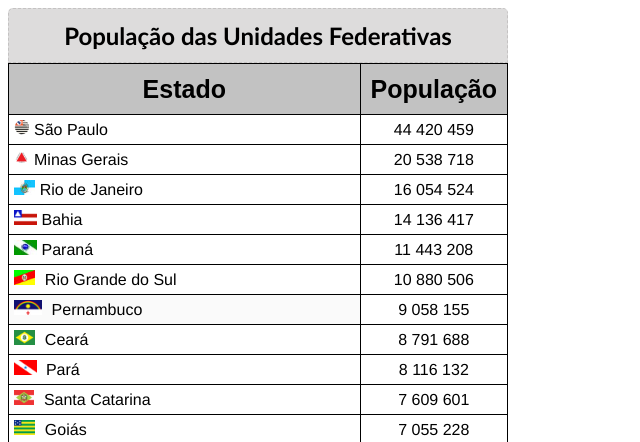
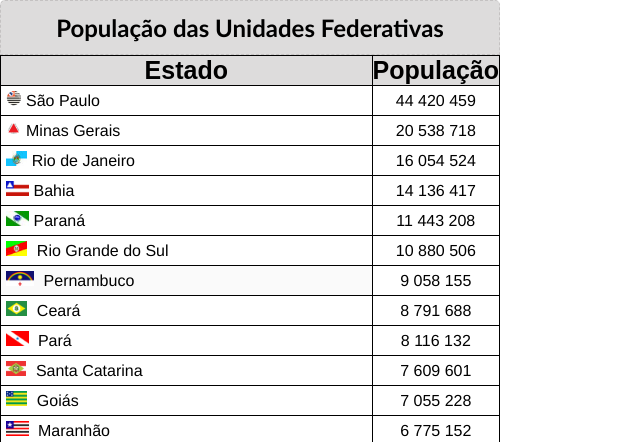
Before and after one commit to elesbaodev/html-css, a plain HTML site: page exercícios/ex023/tabela002.html in a window 1280 px wide. Shown: the top 442 px of the page, without its empty margins (0-640 px from the left). Drawn offline with Linux system fonts and the light colour scheme.

Commit message:
Modifique o css adicionando novos seletores

```diff
--- a/exercícios/ex023/tabela002.html
+++ b/exercícios/ex023/tabela002.html
@@ -5,12 +5,18 @@
     <meta name="viewport" content="width=device-width, initial-scale=1.0">
     <title>Utilizando tabelas grandes</title>
     <style>
+        * {
+            margin: 0px;
+            padding: 0px;
+        }
+
         body {
             font-family: 'Franklin Gothic Medium', 'Arial Narrow', Arial, sans-serif;
         }
         table {
             border-collapse: collapse;
             width: 500px;
+            position: relative;
 
         }
         caption {
@@ -24,11 +30,13 @@
         }
         thead > tr > th  {
             font-size: 25px;
+            position: sticky;
+            top: 0;
+            background-color: rgba(121, 118, 118, 0.253) ;
 
         }
         th  {
-            padding: 10px;
-            height: 30px;
+
             border: 1px solid black;
             border-collapse: collapse;
             background-color: rgba(63, 62, 62, 0.315);
```
